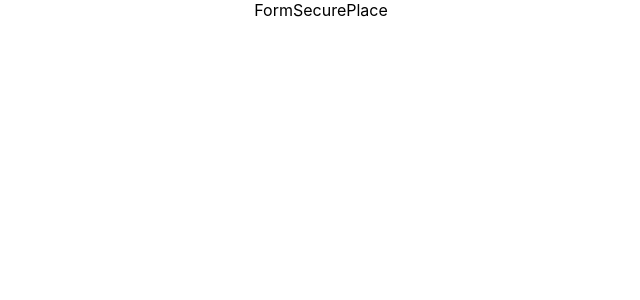
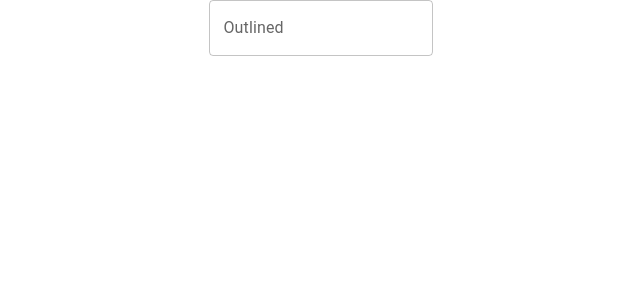
Before and after one commit to hackademymx/Hackwomen-Team-2-frontend, a React (Create React App) app: page / in a window 1280 px wide. Shown: the top 300 px of the page, without its empty margins (319-959 px from the left). Built offline with nearby package versions, Linux system fonts and the light colour scheme.

Commit message:
Agregue un input

```diff
--- a/package.json
+++ b/package.json
@@ -10,6 +10,7 @@
     "@fortawesome/free-solid-svg-icons": "^6.3.0",
     "@fortawesome/react-fontawesome": "^0.2.0",
     "@mui/material": "^5.11.10",
+    "@mui/system": "^5.11.9",
     "@testing-library/jest-dom": "^5.16.5",
     "@testing-library/react": "^13.4.0",
     "@testing-library/user-event": "^13.5.0",
--- a/src/components/FormSecurePlace/FormSecurePlace.jsx
+++ b/src/components/FormSecurePlace/FormSecurePlace.jsx
@@ -1,7 +1,16 @@
 import React from "react";
+import {DivFormSecurePlace, FormFormSecurePlace, TextFieldFormSecurePlace} from "./FormSecurePlaceStyles"
 
 export default function FormSecurePlace(){
-    return(
-        <div>FormSecurePlace</div>
-    )
+    return (
+    <DivFormSecurePlace>
+        <FormFormSecurePlace>
+            <TextFieldFormSecurePlace
+            id="outlined-basic"
+            label="Outlined"
+            variant="outlined"
+            />
+        </FormFormSecurePlace>
+    </DivFormSecurePlace>
+    );
 }
--- /dev/null
+++ b/src/components/FormSecurePlace/FormSecurePlaceStyles.jsx
@@ -0,0 +1,14 @@
+import { styled } from "@mui/material/styles"
+import { TextField } from "@mui/material"
+
+export const DivFormSecurePlace=styled("div")({
+    display:"flex",
+    justifyContent:"center",
+    alignItems:"center"
+})
+
+export const FormFormSecurePlace=styled("form")({})
+
+export const TextFieldFormSecurePlace=styled(TextField)({
+    width: "90%",
+})
```
Also changed, not shown: 1 other file (tests, documents, lock files or other folders).
